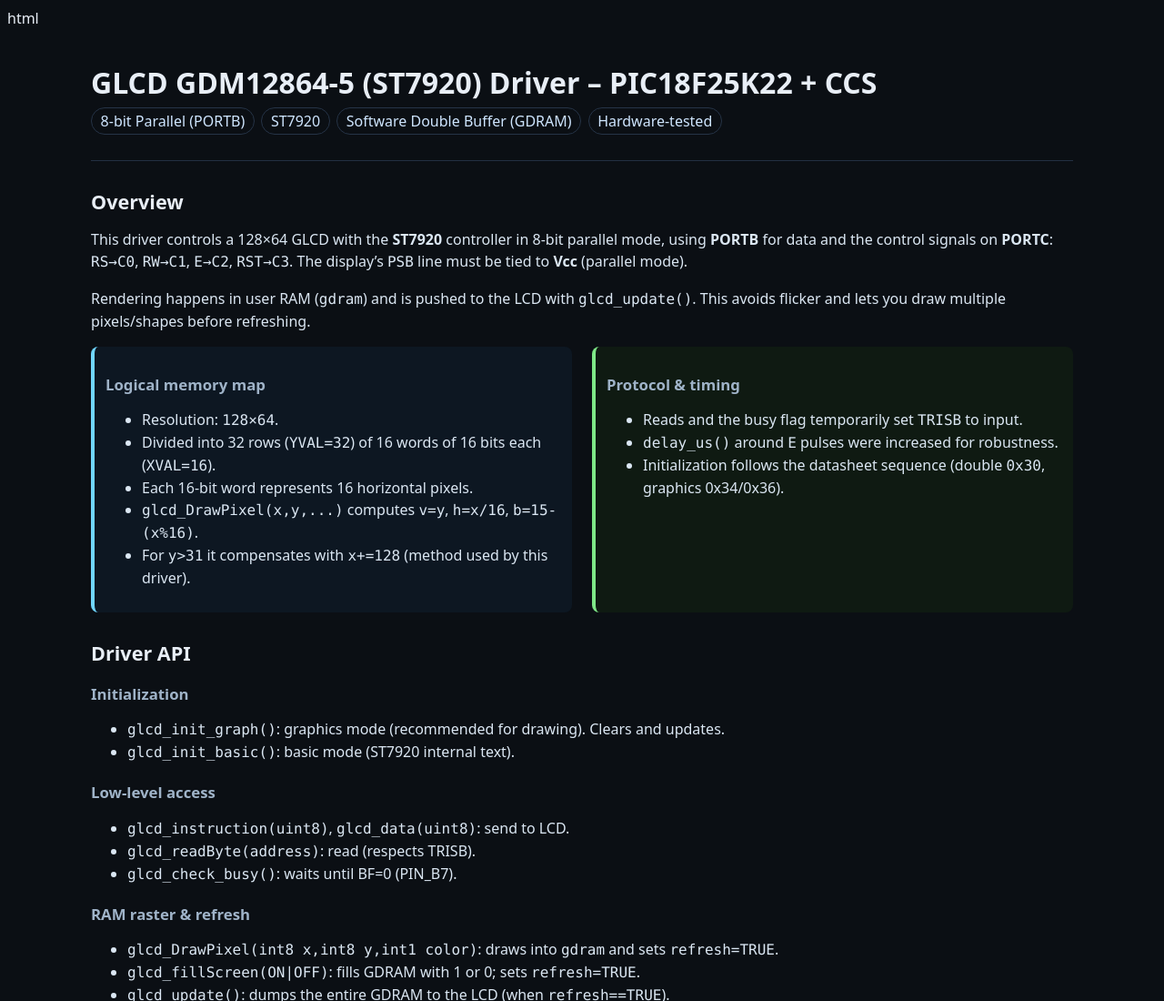
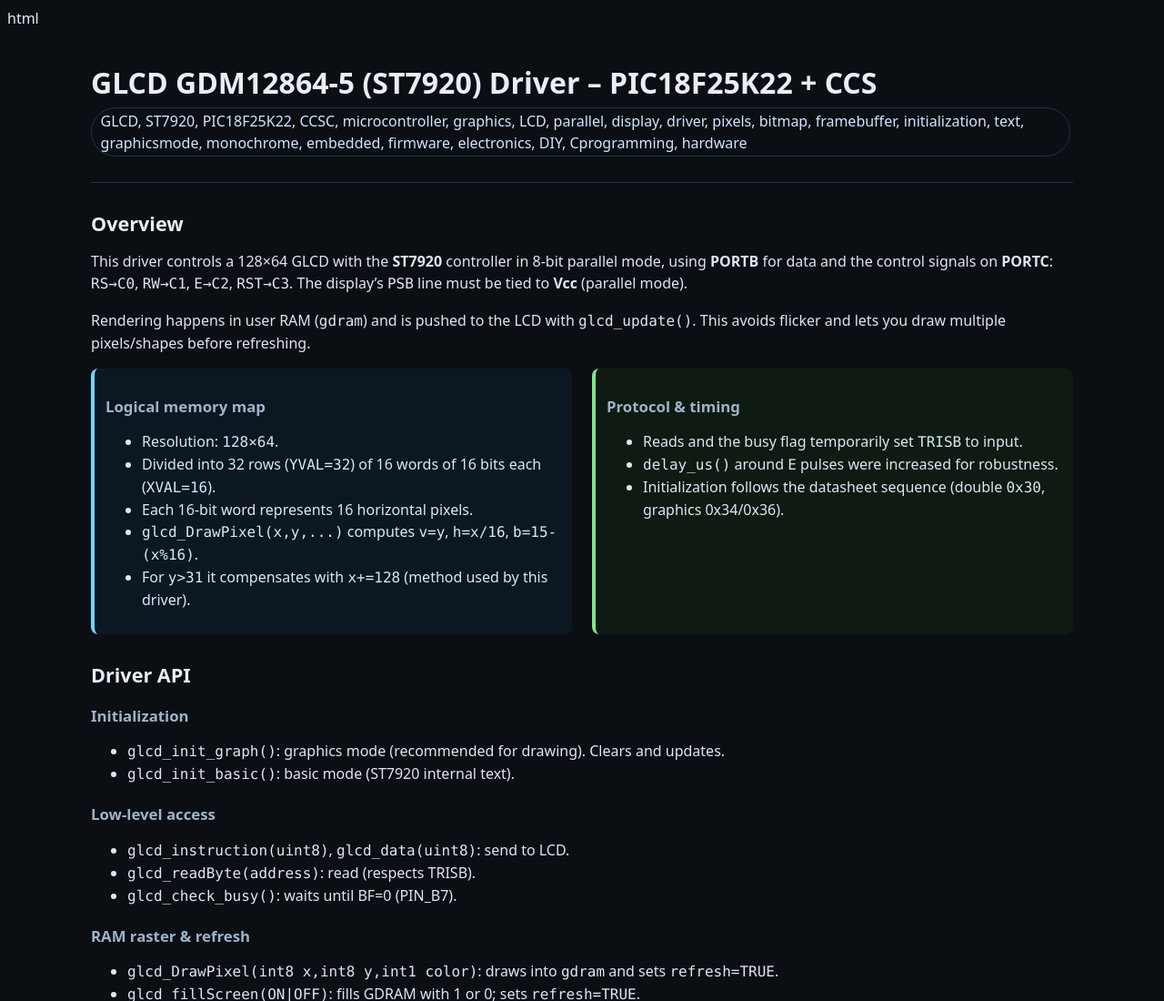
Before and after one commit to AdminMariano/CCS_GDM128645K_LIBRARY, a plain HTML site: page docs/index.html in a window 1280 px wide. Shown: the top 1100 px of the page at 91% size. Drawn offline with Linux system fonts and the light colour scheme.

Commit message:
Update index.html

```diff
--- a/docs/index.html
+++ b/docs/index.html
@@ -32,11 +32,9 @@ html
 
 <header>
   <h1>GLCD GDM12864-5 (ST7920) Driver – PIC18F25K22 + CCS</h1>
-  <p class="tag">8-bit Parallel (PORTB)</p>
-  <p class="tag">ST7920</p>
-  <p class="tag">Software Double Buffer (GDRAM)</p>
-  <p class="tag">Hardware-tested</p>
+  <p class="tag">GLCD, ST7920, PIC18F25K22, CCSC, microcontroller, graphics, LCD, parallel, display, driver, pixels, bitmap, framebuffer, initialization, text, graphicsmode, monochrome, embedded, firmware, electronics, DIY, Cprogramming, hardware</p>
 </header>
+
 
 <hr/>
 
```
